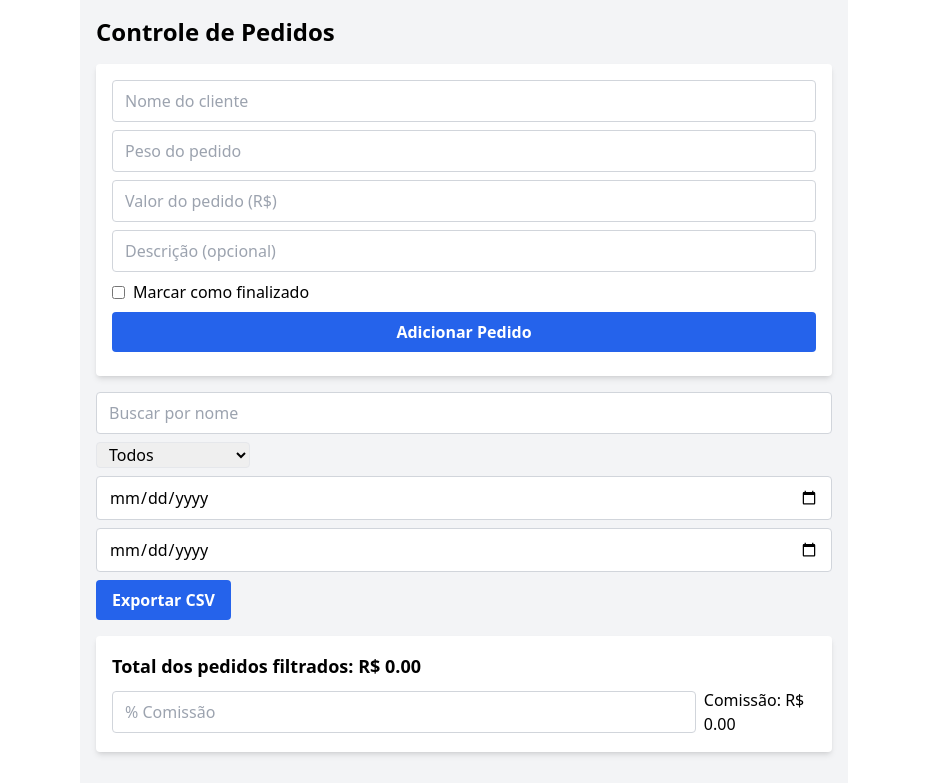
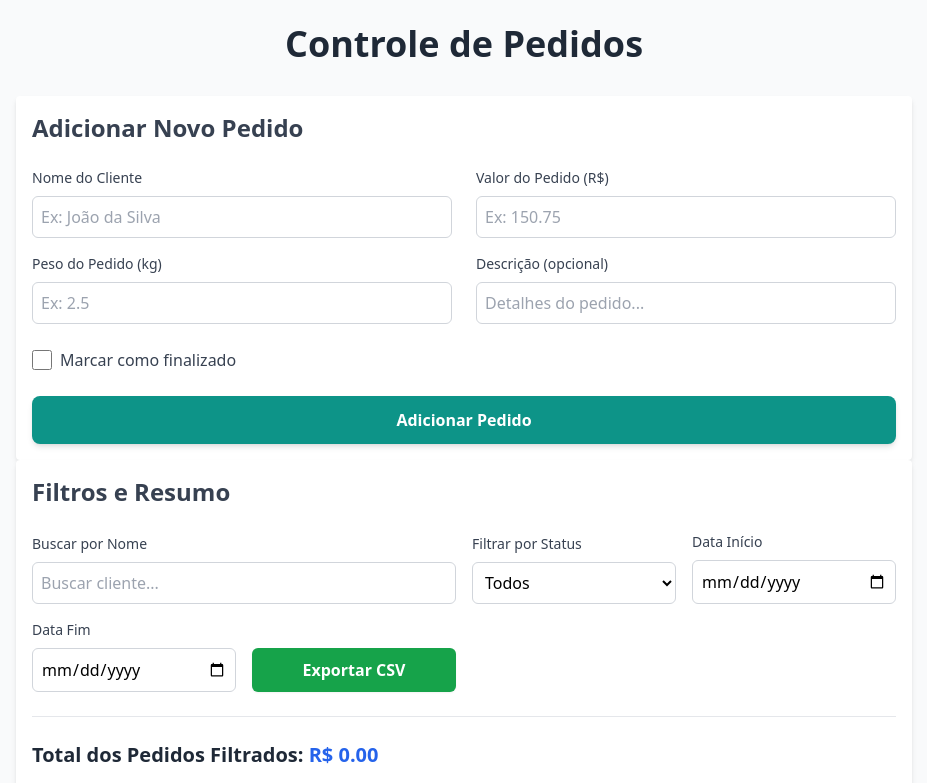
Before and after one commit to Orinarys/Controle-Pedidos, a React (Vite) app: page / in a window 1280 px wide. Shown: the top 783 px of the page, without its empty margins (176-1103 px from the left). Built offline with nearby package versions, Linux system fonts and the light colour scheme.

Commit message:
feat: Adiciona melhorias visuais e de usabilidade ao app de pedidos

```diff
--- a/src/App.jsx
+++ b/src/App.jsx
@@ -1,31 +1,62 @@
-import React, { useState, useEffect } from 'react'
-import { Button } from './components/ui/button'
-import { Input } from './components/ui/input'
-import { Card } from './components/ui/card'
-import { Checkbox } from './components/ui/checkbox'
+import React, { useState, useEffect } from 'react';
+import { Button } from './components/ui/button';
+import { Input } from './components/ui/input';
+import { Card } from './components/ui/card';
+import { Checkbox } from './components/ui/checkbox';
+
+// Importar ícones se estiver usando uma biblioteca de ícones como Lucide React ou React-Icons
+// Exemplo: import { CheckCircle, XCircle, Trash2, Repeat2, Download } from 'lucide-react';
+// Para fins de demonstração, usaremos emojis simples.
 
 function PedidoApp() {
   const [pedidos, setPedidos] = useState(() => {
-    const saved = localStorage.getItem('pedidos')
-    return saved ? JSON.parse(saved) : []
-  })
-  const [nome, setNome] = useState('')
-  const [descricao, setDescricao] = useState('')
-  const [peso, setPeso] = useState('')
-  const [status, setStatus] = useState(false)
-  const [valor, setValor] = useState('')
-  const [filtro, setFiltro] = useState('')
-  const [busca, setBusca] = useState('')
-  const [filtroDataInicio, setFiltroDataInicio] = useState('')
-  const [filtroDataFim, setFiltroDataFim] = useState('')
-  const [comissao, setComissao] = useState('')
+    const saved = localStorage.getItem('pedidos');
+    return saved ? JSON.parse(saved) : [];
+  });
+
+  // Estado dos campos de entrada
+  const [nome, setNome] = useState('');
+  const [descricao, setDescricao] = useState('');
+  const [peso, setPeso] = useState('');
+  const [status, setStatus] = useState(false);
+  const [valor, setValor] = useState('');
+
+  // Estado dos filtros e busca
+  const [filtro, setFiltro] = useState(''); // '' para todos, 'finalizado', 'nao-finalizado'
+  const [busca, setBusca] = useState('');
+  const [filtroDataInicio, setFiltroDataInicio] = useState('');
+  const [filtroDataFim, setFiltroDataFim] = useState('');
+  const [comissao, setComissao] = useState('');
+
+  // Estado de validação
+  const [nomeErro, setNomeErro] = useState(false);
+  const [valorErro, setValorErro] = useState(false);
 
   useEffect(() => {
-    localStorage.setItem('pedidos', JSON.stringify(pedidos))
-  }, [pedidos])
+    localStorage.setItem('pedidos', JSON.stringify(pedidos));
+  }, [pedidos]);
 
   const adicionarPedido = () => {
-    if (!nome.trim() || !valor || isNaN(valor)) return
+    let hasError = false;
+
+    if (!nome.trim()) {
+      setNomeErro(true);
+      hasError = true;
+    } else {
+      setNomeErro(false);
+    }
+
+    if (!valor || isNaN(parseFloat(valor)) || parseFloat(valor) <= 0) {
+      setValorErro(true);
+      hasError = true;
+    } else {
+      setValorErro(false);
+    }
+
+    if (hasError) {
+      return;
+    }
+
     setPedidos([
       ...pedidos,
       {
@@ -36,100 +67,261 @@ function PedidoApp() {
         peso,
         status,
         valor: parseFloat(valor),
-        data: new Date().toISOString().split('T')[0],
+        data: new Date().toISOString().split('T')[0], // Formato YYYY-MM-DD
       },
-    ])
-    setNome('')
-    setDescricao('')
-    setPeso('')
-    setValor('')
-    setStatus(false)
-  }
+    ]);
+    // Limpar os campos após adicionar
+    setNome('');
+    setDescricao('');
+    setPeso('');
+    setValor('');
+    setStatus(false);
+  };
 
   const atualizarStatus = (id) => {
-    setPedidos(pedidos.map(p => p.id === id ? { ...p, status: !p.status } : p))
-  }
+    setPedidos(pedidos.map(p => p.id === id ? { ...p, status: !p.status } : p));
+  };
 
   const excluirPedido = (id) => {
-    setPedidos(pedidos.filter(p => p.id !== id))
-  }
+    if (window.confirm('Tem certeza que deseja excluir este pedido?')) {
+      setPedidos(pedidos.filter(p => p.id !== id));
+    }
+  };
 
   const exportarCSV = () => {
-    const csv = pedidos.map(p => `${p.numero},${p.nome},${p.peso},${p.valor},${p.data},${p.status ? 'Finalizado' : 'Não finalizado'}`).join('\n')
-    const blob = new Blob([csv], { type: 'text/csv' })
-    const link = document.createElement('a')
-    link.href = URL.createObjectURL(blob)
-    link.download = 'pedidos.csv'
-    link.click()
-  }
+    const headers = ['Numero', 'Nome', 'Peso', 'Valor', 'Data', 'Status'];
+    const csvContent = [
+      headers.join(','),
+      ...pedidosFiltrados.map(p =>
+        `${p.numero},"${p.nome}",${p.peso},${p.valor.toFixed(2)},${p.data},${p.status ? 'Finalizado' : 'Nao finalizado'}`
+      )
+    ].join('\n');
+
+    const blob = new Blob([csvContent], { type: 'text/csv;charset=utf-8;' });
+    const link = document.createElement('a');
+    link.href = URL.createObjectURL(blob);
+    link.download = 'pedidos.csv';
+    document.body.appendChild(link);
+    link.click();
+    document.body.removeChild(link);
+  };
 
   const pedidosFiltrados = pedidos.filter(p =>
-    (filtro === '' || p.status === (filtro === 'finalizado')) &&
+    (filtro === '' || (filtro === 'finalizado' && p.status) || (filtro === 'nao-finalizado' && !p.status)) &&
     p.nome.toLowerCase().includes(busca.toLowerCase()) &&
     (!filtroDataInicio || new Date(p.data) >= new Date(filtroDataInicio)) &&
     (!filtroDataFim || new Date(p.data) <= new Date(filtroDataFim))
-  )
+  );
 
-  const total = pedidosFiltrados.reduce((acc, p) => acc + (p.valor || 0), 0)
-  const comissaoValor = comissao ? (parseFloat(comissao) / 100) * total : 0
+  const total = pedidosFiltrados.reduce((acc, p) => acc + (p.valor || 0), 0);
+  const comissaoValor = comissao && !isNaN(parseFloat(comissao)) ? (parseFloat(comissao) / 100) * total : 0;
 
   return (
-    <div className='min-h-screen bg-gray-100 p-4 max-w-3xl mx-auto'>
-      <h1 className='text-2xl font-bold mb-4'>Controle de Pedidos</h1>
-      <Card>
-        <div className='grid gap-2 mb-2'>
-          <Input placeholder='Nome do cliente' value={nome} onChange={e => setNome(e.target.value)} />
-          <Input placeholder='Peso do pedido' value={peso} onChange={e => setPeso(e.target.value)} />
-          <Input placeholder='Valor do pedido (R$)' value={valor} onChange={e => setValor(e.target.value)} />
-          <Input placeholder='Descrição (opcional)' value={descricao} onChange={e => setDescricao(e.target.value)} />
-          <label className='flex items-center'>
-            <Checkbox checked={status} onChange={e => setStatus(e.target.checked)} />
-            Marcar como finalizado
-          </label>
-          <Button onClick={adicionarPedido}>Adicionar Pedido</Button>
-        </div>
-      </Card>
+    <div className='min-h-screen bg-gray-50 p-6 font-sans antialiased'>
+      <div className='max-w-4xl mx-auto'>
+        <h1 className='text-4xl font-bold text-gray-800 mb-8 text-center'>
+          Controle de Pedidos
+        </h1>
 
-      <div className='flex flex-wrap gap-2 my-4'>
-        <Input type='text' placeholder='Buscar por nome' value={busca} onChange={e => setBusca(e.target.value)} />
-        <select className='border rounded px-2' onChange={e => setFiltro(e.target.value)} value={filtro}>
-          <option value=''>Todos</option>
-          <option value='finalizado'>Finalizados</option>
-          <option value='nao'>Não finalizados</option>
-        </select>
-        <Input type='date' value={filtroDataInicio} onChange={e => setFiltroDataInicio(e.target.value)} />
-        <Input type='date' value={filtroDataFim} onChange={e => setFiltroDataFim(e.target.value)} />
-        <Button onClick={exportarCSV}>Exportar CSV</Button>
-      </div>
+        {/* Seção de Adicionar Pedido */}
+        <Card className='p-8 mb-8 shadow-xl bg-white rounded-xl border border-gray-100'>
+          <h2 className='text-2xl font-semibold text-gray-700 mb-6'>
+            Adicionar Novo Pedido
+          </h2>
+          <div className='grid grid-cols-1 md:grid-cols-2 gap-x-6 gap-y-4 mb-6'>
+            <div>
+              <label htmlFor='nome' className='block text-sm font-medium text-gray-700 mb-2'>Nome do Cliente</label>
+              <Input
+                id='nome'
+                placeholder='Ex: João da Silva'
+                value={nome}
+                onChange={e => setNome(e.target.value)}
+                className={`w-full p-2 border ${nomeErro ? 'border-red-500' : 'border-gray-300'} rounded-md focus:ring-blue-500 focus:border-blue-500 transition duration-150`}
+              />
+              {nomeErro && <p className='text-red-500 text-xs mt-1'>Nome do cliente é obrigatório.</p>}
+            </div>
+            <div>
+              <label htmlFor='valor' className='block text-sm font-medium text-gray-700 mb-2'>Valor do Pedido (R$)</label>
+              <Input
+                id='valor'
+                type='number'
+                placeholder='Ex: 150.75'
+                value={valor}
+                onChange={e => setValor(e.target.value)}
+                className={`w-full p-2 border ${valorErro ? 'border-red-500' : 'border-gray-300'} rounded-md focus:ring-blue-500 focus:border-blue-500 transition duration-150`}
+              />
+              {valorErro && <p className='text-red-500 text-xs mt-1'>Valor inválido.</p>}
+            </div>
+            <div>
+              <label htmlFor='peso' className='block text-sm font-medium text-gray-700 mb-2'>Peso do Pedido (kg)</label>
+              <Input
+                id='peso'
+                type='number'
+                placeholder='Ex: 2.5'
+                value={peso}
+                onChange={e => setPeso(e.target.value)}
+                className='w-full p-2 border border-gray-300 rounded-md focus:ring-blue-500 focus:border-blue-500 transition duration-150'
+              />
+            </div>
+            <div>
+              <label htmlFor='descricao' className='block text-sm font-medium text-gray-700 mb-2'>Descrição (opcional)</label>
+              <Input
+                id='descricao'
+                placeholder='Detalhes do pedido...'
+                value={descricao}
+                onChange={e => setDescricao(e.target.value)}
+                className='w-full p-2 border border-gray-300 rounded-md focus:ring-blue-500 focus:border-blue-500 transition duration-150'
+              />
+            </div>
+            <div className='flex items-center space-x-2 mt-2 md:col-span-2'>
+              <Checkbox
+                id='status'
+                checked={status}
+                onCheckedChange={setStatus}
+                className='h-5 w-5 text-blue-600 border-gray-300 rounded focus:ring-blue-500'
+              />
+              <label htmlFor='status' className='text-base font-medium text-gray-700 cursor-pointer select-none'>
+                Marcar como finalizado
+              </label>
+            </div>
+          </div>
+          <Button
+            onClick={adicionarPedido}
+            className='w-full bg-teal-600 hover:bg-teal-700 text-white font-bold py-3 px-4 rounded-lg shadow-md hover:shadow-lg transition duration-200 ease-in-out'
+          >
+            Adicionar Pedido
+          </Button>
+        </Card>
 
-      <Card>
-        <p className='text-lg font-semibold'>Total dos pedidos filtrados: R$ {total.toFixed(2)}</p>
-        <div className='flex items-center gap-2 mt-2'>
-          <Input type='number' placeholder='% Comissão' value={comissao} onChange={e => setComissao(e.target.value)} />
-          <p>Comissão: R$ {comissaoValor.toFixed(2)}</p>
-        </div>
-      </Card>
+        {/* Seção de Filtros e Resumo */}
+        <Card className='p-8 mb-8 shadow-xl bg-white rounded-xl border border-gray-100'>
+          <h2 className='text-2xl font-semibold text-gray-700 mb-6'>
+            Filtros e Resumo
+          </h2>
+          <div className='grid grid-cols-1 sm:grid-cols-2 lg:grid-cols-4 gap-4 items-end mb-6'>
+            <div className='col-span-full sm:col-span-2'>
+              <label htmlFor='busca' className='block text-sm font-medium text-gray-700 mb-2'>Buscar por Nome</label>
+              <Input
+                id='busca'
+                type='text'
+                placeholder='Buscar cliente...'
+                value={busca}
+                onChange={e => setBusca(e.target.value)}
+                className='w-full p-2 border border-gray-300 rounded-md focus:ring-blue-500 focus:border-blue-500 transition duration-150'
+              />
+            </div>
+            <div>
+              <label htmlFor='filtroStatus' className='block text-sm font-medium text-gray-700 mb-2'>Filtrar por Status</label>
+              <select
+                id='filtroStatus'
+                className='w-full p-2 border border-gray-300 rounded-md bg-white focus:ring-blue-500 focus:border-blue-500 transition duration-150'
+                onChange={e => setFiltro(e.target.value)}
+                value={filtro}
+              >
+                <option value=''>Todos</option>
+                <option value='finalizado'>Finalizados</option>
+                <option value='nao-finalizado'>Não finalizados</option>
+              </select>
+            </div>
+            <div>
+              <label htmlFor='dataInicio' className='block text-sm font-medium text-gray-700 mb-2'>Data Início</label>
+              <Input
+                id='dataInicio'
+                type='date'
+                value={filtroDataInicio}
+                onChange={e => setFiltroDataInicio(e.target.value)}
+                className='w-full p-2 border border-gray-300 rounded-md focus:ring-blue-500 focus:border-blue-500 transition duration-150'
+              />
+            </div>
+            <div>
+              <label htmlFor='dataFim' className='block text-sm font-medium text-gray-700 mb-2'>Data Fim</label>
+              <Input
+                id='dataFim'
+                type='date'
+                value={filtroDataFim}
+                onChange={e => setFiltroDataFim(e.target.value)}
+                className='w-full p-2 border border-gray-300 rounded-md focus:ring-blue-500 focus:border-blue-500 transition duration-150'
+              />
+            </div>
+            <div className='col-span-full sm:col-span-1 flex items-end'>
+              <Button onClick={exportarCSV} className='w-full bg-green-600 hover:bg-green-700 text-white font-bold py-2.5 px-4 rounded-md shadow-sm hover:shadow-md transition duration-200 ease-in-out'>
+                {/* <Download className="inline-block mr-2" size={20} /> */}
+                Exportar CSV
+              </Button>
+            </div>
+          </div>
 
-      {pedidosFiltrados.map(p => (
-        <Card key={p.id} className='mb-2'>
-          <div className='flex justify-between items-center'>
-            <div>
-              <p className='font-semibold'>#{p.numero} - {p.nome} - {p.peso}kg</p>
-              <p className='text-sm text-gray-600'>Data: {p.data} - R$ {p.valor.toFixed(2)}</p>
-              <p className='text-sm'>{p.descricao}</p>
-              <p>Status: <span className={p.status ? 'text-green-600' : 'text-red-600'}>
-                {p.status ? 'Finalizado ✅' : 'Não finalizado ❌'}
-              </span></p>
-            </div>
-            <div className='flex gap-2'>
-              <Button onClick={() => atualizarStatus(p.id)}>Alternar</Button>
-              <Button onClick={() => excluirPedido(p.id)}>Excluir</Button>
+          <div className='mt-6 pt-6 border-t border-gray-200'>
+            <p className='text-xl font-semibold text-gray-800 mb-4'>
+              Total dos Pedidos Filtrados: <span className='text-blue-600'>R$ {total.toFixed(2)}</span>
+            </p>
+            <div className='flex items-center gap-4'>
+              <label htmlFor='comissao' className='text-md font-medium text-gray-700'>Comissão (%)</label>
+              <Input
+                id='comissao'
+                type='number'
+                placeholder='Ex: 5'
+                value={comissao}
+                onChange={e => setComissao(e.target.value)}
+                className='w-24 p-2 border border-gray-300 rounded-md focus:ring-blue-500 focus:border-blue-500 transition duration-150'
+              />
+              <p className='text-md font-medium text-gray-800'>
+                Valor da Comissão: <span className='text-orange-500'>R$ {comissaoValor.toFixed(2)}</span>
+              </p>
             </div>
           </div>
         </Card>
-      ))}
+
+        {/* Lista de Pedidos */}
+        <h2 className='text-3xl font-semibold text-gray-800 mb-6'>Meus Pedidos</h2>
+        {pedidosFiltrados.length === 0 ? (
+          <p className='text-center text-gray-500 text-xl py-12'>
+            Nenhum pedido encontrado com os filtros aplicados. 😔
+          </p>
+        ) : (
+          <div className='grid gap-4'>
+            {pedidosFiltrados.map(p => (
+              <Card key={p.id} className='p-6 bg-white rounded-xl shadow-md hover:shadow-lg transition duration-200 ease-in-out border border-gray-100'>
+                <div className='flex flex-col sm:flex-row justify-between items-start sm:items-center'>
+                  <div className='mb-4 sm:mb-0'>
+                    <p className='font-bold text-xl text-gray-900'>
+                      #{p.numero} - {p.nome} {p.peso ? `- ${p.peso}kg` : ''}
+                    </p>
+                    <p className='text-sm text-gray-600 mt-1'>
+                      Data: {p.data} - <span className='font-semibold text-blue-700'>R$ {p.valor.toFixed(2)}</span>
+                    </p>
+                    {p.descricao && <p className='text-sm text-gray-700 mt-2'>Descrição: {p.descricao}</p>}
+                    <p className='mt-2 text-md font-medium'>
+                      Status:
+                      <span className={`ml-2 px-2 py-0.5 rounded-full text-white text-xs ${p.status ? 'bg-green-500' : 'bg-red-500'}`}>
+                        {p.status ? 'Finalizado ✅' : 'Pendente ⏳'}
+                      </span>
+                    </p>
+                  </div>
+                  <div className='flex flex-col sm:flex-row gap-3'>
+                    <Button
+                      onClick={() => atualizarStatus(p.id)}
+                      className='bg-blue-500 hover:bg-blue-600 text-white px-4 py-2 rounded-md text-sm shadow-sm hover:shadow-md transition duration-200 ease-in-out'
+                    >
+                      {/* <Repeat2 className="inline-block mr-2" size={16} /> */}
+                      Alternar Status
+                    </Button>
+                    <Button
+                      onClick={() => excluirPedido(p.id)}
+                      className='bg-red-500 hover:bg-red-600 text-white px-4 py-2 rounded-md text-sm shadow-sm hover:shadow-md transition duration-200 ease-in-out'
+                    >
+                      {/* <Trash2 className="inline-block mr-2" size={16} /> */}
+                      Excluir
+                    </Button>
+                  </div>
+                </div>
+              </Card>
+            ))}
+          </div>
+        )}
+      </div>
     </div>
-  )
+  );
 }
 
-export default PedidoApp
+export default PedidoApp;
```
